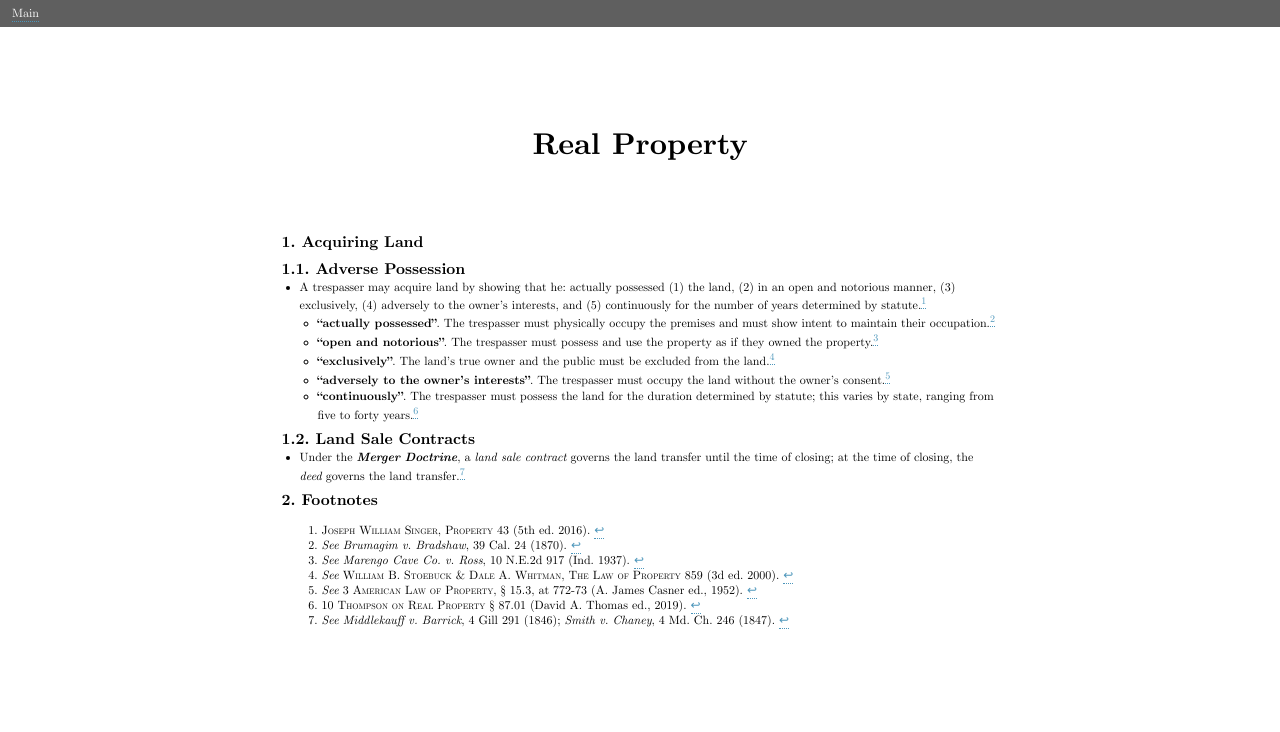
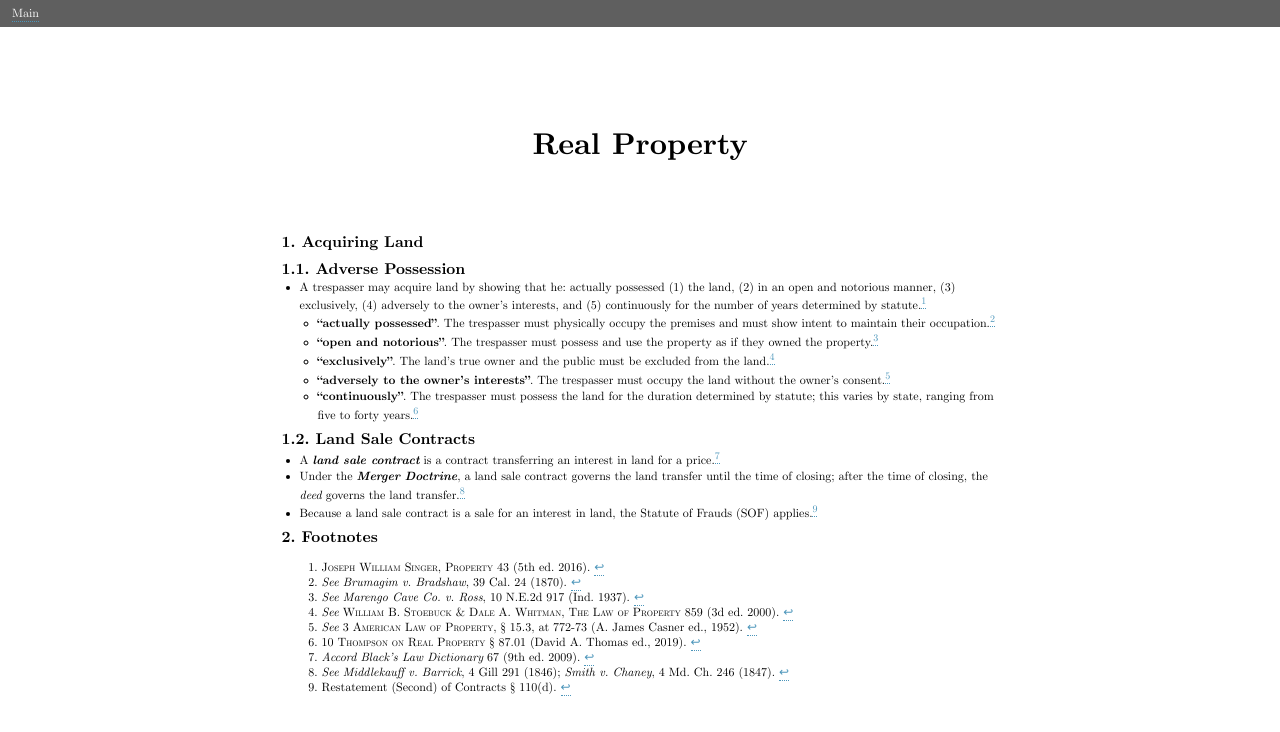
Before and after one commit to ketiboldiais/amici, a Next.js app: page /outlines/real-property in a window 1280 px wide. Shown: the top 732 px of the page. Built offline with nearby package versions, Linux system fonts and the light colour scheme.

Commit message:
begin statute of frauds

```diff
--- a/src/app/outlines/real-property/page.mdx
+++ b/src/app/outlines/real-property/page.mdx
@@ -20,9 +20,13 @@ import MdxLayout from '../../components/mdx-layout';
 [^hostile]: _See_ 3 ~American Law of Property~, § 15.3, at 772-73 (A. James Casner ed., 1952).
 
 ### Land Sale Contracts
-- Under the **_Merger Doctrine_**, a _land sale contract_ governs the land transfer until the time of closing; at the time of closing, the _deed_ governs the land transfer.[^middlekauff]
+- A **_land sale contract_** is a contract transferring an interest in land for a price.[^black67]
+- Under the **_Merger Doctrine_**, a land sale contract governs the land transfer until the time of closing; after the time of closing, the _deed_ governs the land transfer.[^middlekauff]
+- Because a land sale contract is a sale for an interest in land, the Statute of Frauds (SOF) applies.[^rest_k_110]
 
+[^black67]: _Accord_ _Black’s Law Dictionary_ 67 (9th ed. 2009).
 [^middlekauff]: _See_ _Middlekauff v. Barrick_, 4 Gill 291 (1846); _Smith v. Chaney_, 4 Md. Ch. 246 (1847).
+[^rest_k_110]: Restatement (Second) of Contracts § 110(d).
 
 
 export default function MDXPage({children})  {
```
